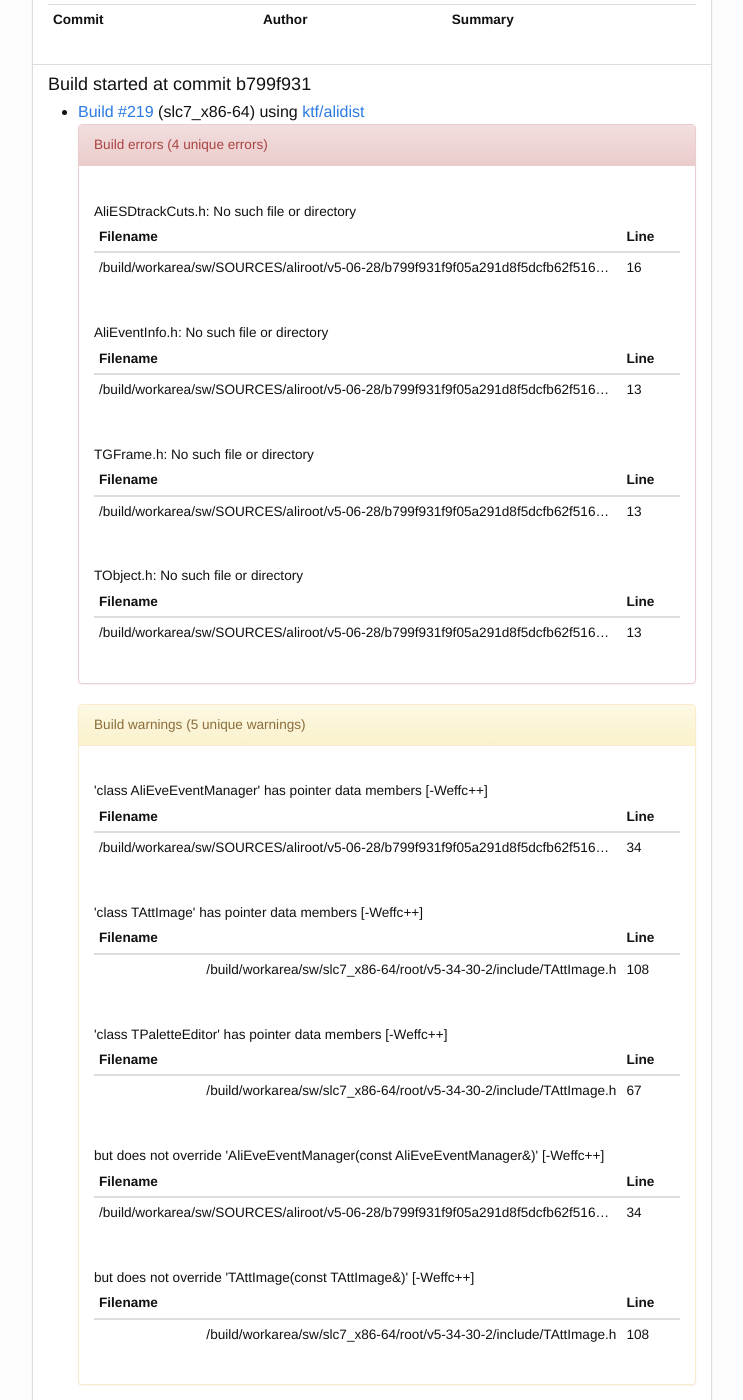
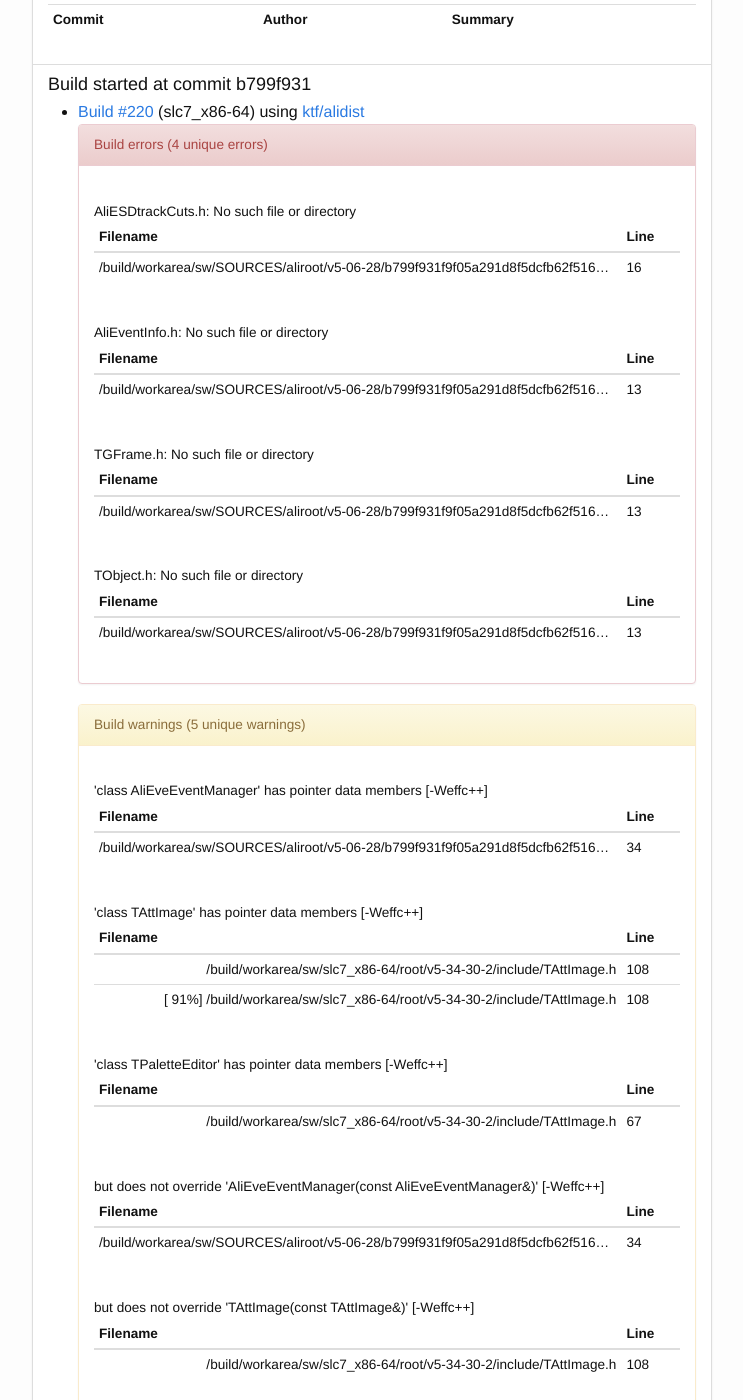
Before and after one commit to alisw/alisw.github.io, a Jekyll site: the page built from index.html, in a window 1280 px wide and 1400 px high, scrolled down 206 px. Shown: the whole window, without its empty margins (268-1011 px from the left). Built offline with Jekyll 4.4.1, drawn with Linux system fonts in a browser that asks for light colours; nearby versions of some CDN libraries; some of the changed text lies outside the part shown.

Commit message:
Updated results.

```diff
--- a/_data/errors.json
+++ b/_data/errors.json
@@ -2,6 +2,59 @@
   "aggregations" : {
     "by_build" : {
       "buckets" : [ {
+        "key" : "220",
+        "by_message" : {
+          "buckets" : [ {
+            "key" : "AliESDtrackCuts.h: No such file or directory",
+            "filename" : {
+              "buckets" : [ {
+                "key" : "/build/workarea/sw/SOURCES/aliroot/v5-06-28/b799f931f9f05a291d8f5dcfb62f51675f0b94dd/EVE/EveBase/AliEveESDTracks.h",
+                "line" : {
+                  "buckets" : [ {
+                    "key" : "16"
+                  } ]
+                }
+              } ]
+            }
+          }, {
+            "key" : "AliEventInfo.h: No such file or directory",
+            "filename" : {
+              "buckets" : [ {
+                "key" : "/build/workarea/sw/SOURCES/aliroot/v5-06-28/b799f931f9f05a291d8f5dcfb62f51675f0b94dd/EVE/EveBase/AliEveEventManager.h",
+                "line" : {
+                  "buckets" : [ {
+                    "key" : "13"
+                  } ]
+                }
+              } ]
+            }
+          }, {
+            "key" : "TGFrame.h: No such file or directory",
+            "filename" : {
+              "buckets" : [ {
+                "key" : "/build/workarea/sw/SOURCES/aliroot/v5-06-28/b799f931f9f05a291d8f5dcfb62f51675f0b94dd/MONITOR/MONITOR/AliTestChildProc.h",
+                "line" : {
+                  "buckets" : [ {
+                    "key" : "13"
+                  } ]
+                }
+              } ]
+            }
+          }, {
+            "key" : "TObject.h: No such file or directory",
+            "filename" : {
+              "buckets" : [ {
+                "key" : "/build/workarea/sw/SOURCES/aliroot/v5-06-28/b799f931f9f05a291d8f5dcfb62f51675f0b94dd/EVE/EveBase/AliEveConfigManager.h",
+                "line" : {
+                  "buckets" : [ {
+                    "key" : "13"
+                  } ]
+                }
+              } ]
+            }
+          } ]
+        }
+      }, {
         "key" : "183",
         "by_message" : {
           "buckets" : [ {
@@ -213,23 +266,6 @@
             }
           } ]
         }
-      }, {
-        "key" : "220",
-        "by_message" : {
-          "buckets" : [ {
-            "key" : "TGFrame.h: No such file or directory",
-            "filename" : {
-              "buckets" : [ {
-                "key" : "/build/workarea/sw/SOURCES/aliroot/v5-06-28/b799f931f9f05a291d8f5dcfb62f51675f0b94dd/MONITOR/MONITOR/AliTestChildProc.h",
-                "line" : {
-                  "buckets" : [ {
-                    "key" : "13"
-                  } ]
-                }
-              } ]
-            }
-          } ]
-        }
       } ]
     }
   }
--- a/_data/warnings.json
+++ b/_data/warnings.json
@@ -294,7 +294,7 @@
           } ]
         }
       }, {
-        "key" : "218",
+        "key" : "220",
         "by_message" : {
           "buckets" : [ {
             "key" : "'class AliEveEventManager' has pointer data members [-Weffc++]",
@@ -312,7 +312,14 @@
             "key" : "'class TAttImage' has pointer data members [-Weffc++]",
             "filename" : {
               "buckets" : [ {
-                "key" : "/build/workarea/sw/slc7_x86-64/root/v5-34-30-1/include/TAttImage.h",
+                "key" : "/build/workarea/sw/slc7_x86-64/root/v5-34-30-2/include/TAttImage.h",
+                "line" : {
+                  "buckets" : [ {
+                    "key" : "108"
+                  } ]
+                }
+              }, {
+                "key" : "[ 91%] /build/workarea/sw/slc7_x86-64/root/v5-34-30-2/include/TAttImage.h",
                 "line" : {
                   "buckets" : [ {
                     "key" : "108"
@@ -324,7 +331,7 @@
             "key" : "'class TPaletteEditor' has pointer data members [-Weffc++]",
             "filename" : {
               "buckets" : [ {
-                "key" : "/build/workarea/sw/slc7_x86-64/root/v5-34-30-1/include/TAttImage.h",
+                "key" : "/build/workarea/sw/slc7_x86-64/root/v5-34-30-2/include/TAttImage.h",
                 "line" : {
                   "buckets" : [ {
                     "key" : "67"
@@ -348,7 +355,7 @@
             "key" : "but does not override 'TAttImage(const TAttImage&)' [-Weffc++]",
             "filename" : {
               "buckets" : [ {
-                "key" : "/build/workarea/sw/slc7_x86-64/root/v5-34-30-1/include/TAttImage.h",
+                "key" : "/build/workarea/sw/slc7_x86-64/root/v5-34-30-2/include/TAttImage.h",
                 "line" : {
                   "buckets" : [ {
                     "key" : "108"
```
Also changed, not shown: _data/build_summary.json (+17 -17 lines), _data/build.json.
